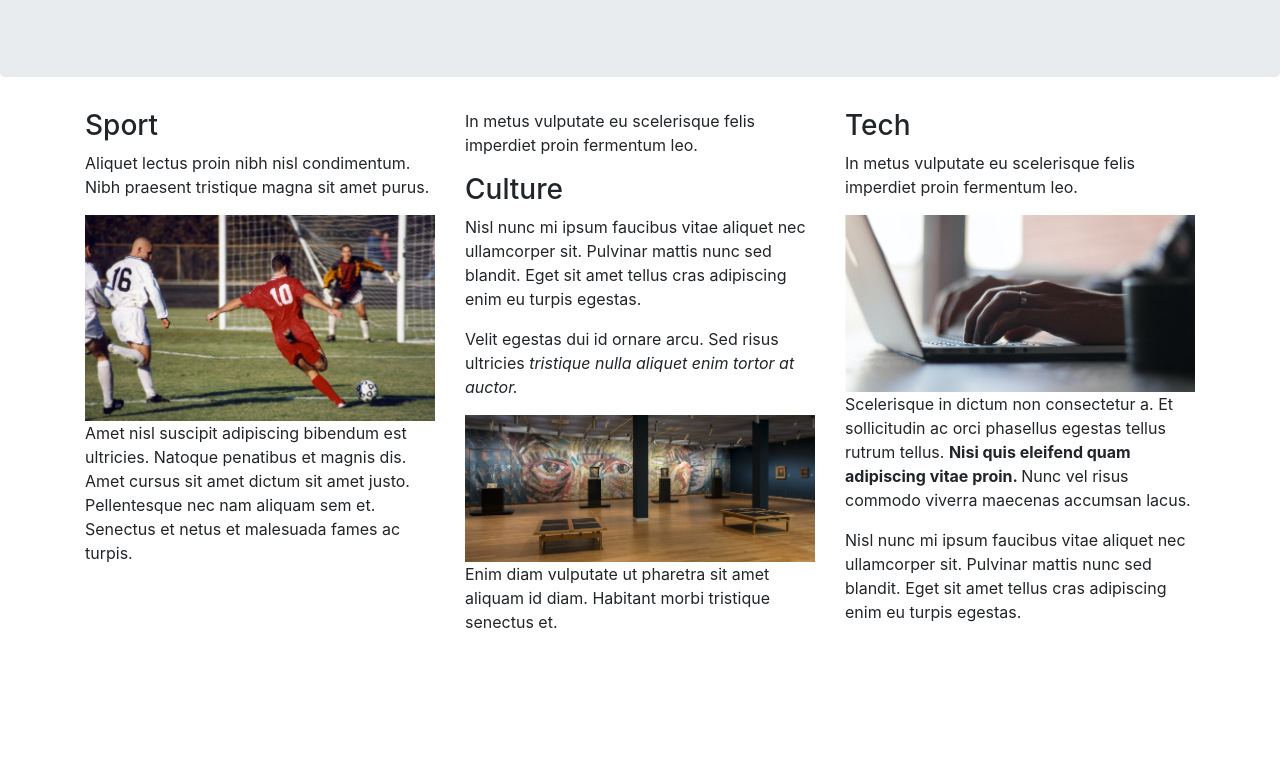
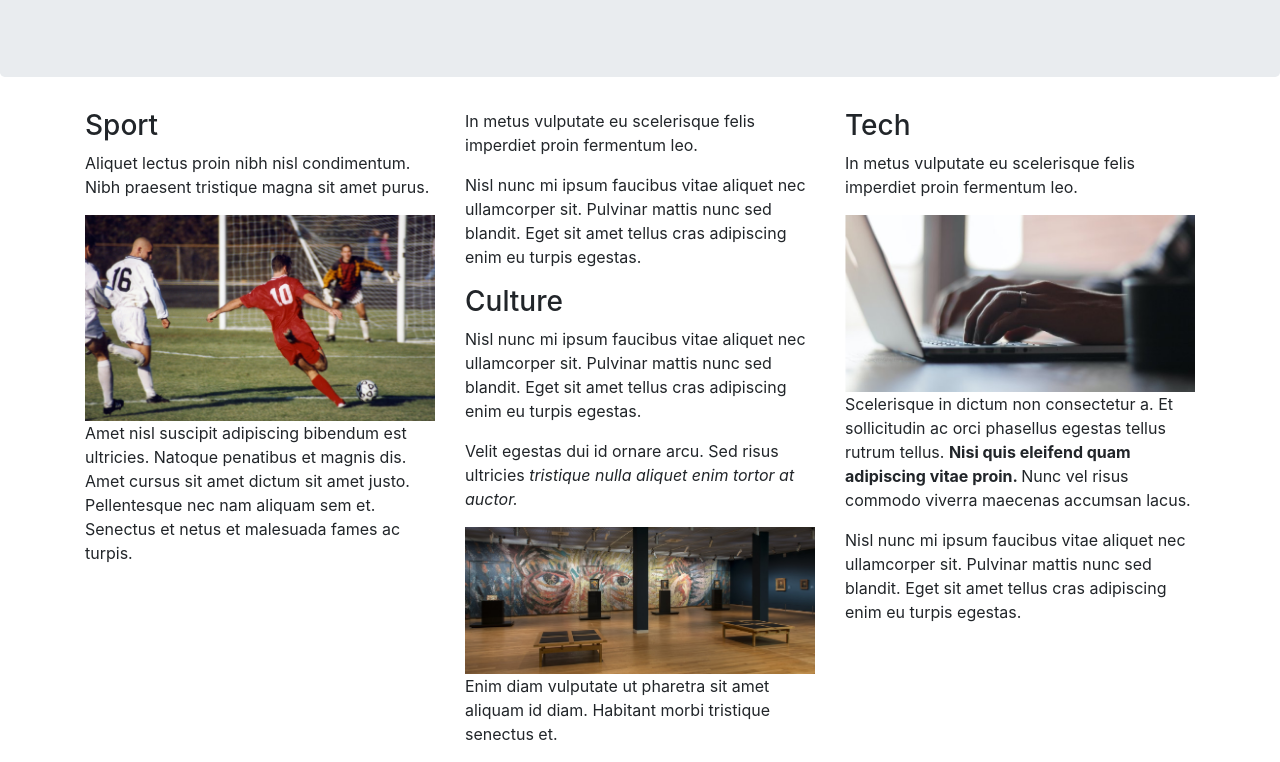
Before and after one commit to Olha-st/test_name, a plain HTML site: page index.html in a window 1280 px wide. Shown: the part 161-923 px from the top of the page. Before the commit the page ends 811 px from the top, so only its background shows below. Drawn offline with Linux system fonts and the light colour scheme.

Commit message:
add paragraf 2

```diff
--- a/index.html
+++ b/index.html
@@ -20,6 +20,7 @@
     </div>
     <div class="col-sm-4">
       <p>In metus vulputate eu scelerisque felis imperdiet proin fermentum leo.</p>
+      <p> Nisl nunc mi ipsum faucibus vitae aliquet nec ullamcorper sit. Pulvinar mattis nunc sed blandit. Eget sit amet tellus cras adipiscing enim eu turpis egestas.  </p>
       <h3>Culture</h3>
       <p>Nisl nunc mi ipsum faucibus vitae aliquet nec ullamcorper sit. Pulvinar mattis nunc sed blandit. Eget sit amet tellus cras adipiscing enim eu turpis egestas.  </p>
 	  <p>Velit egestas dui id ornare arcu. Sed risus ultricies <i>tristique nulla aliquet enim tortor at auctor. </i> </p>
```
